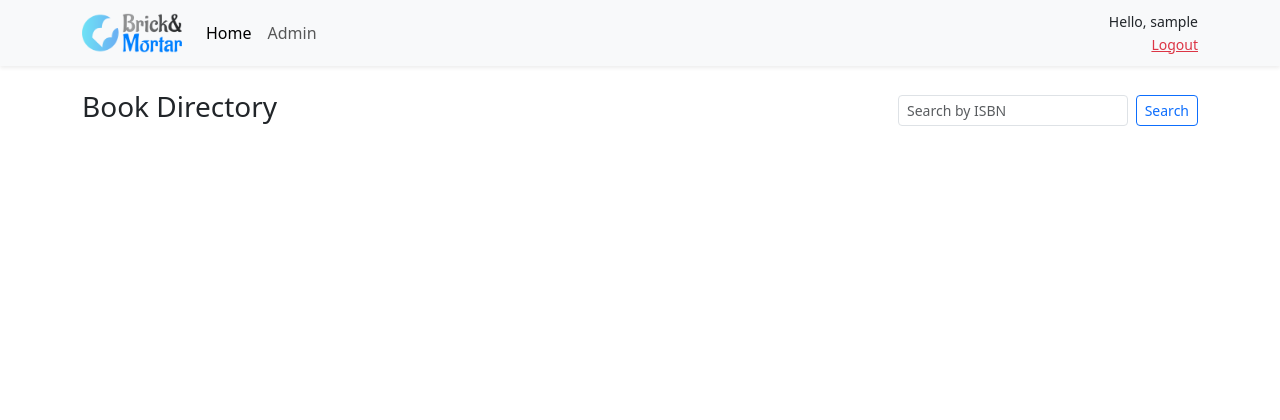
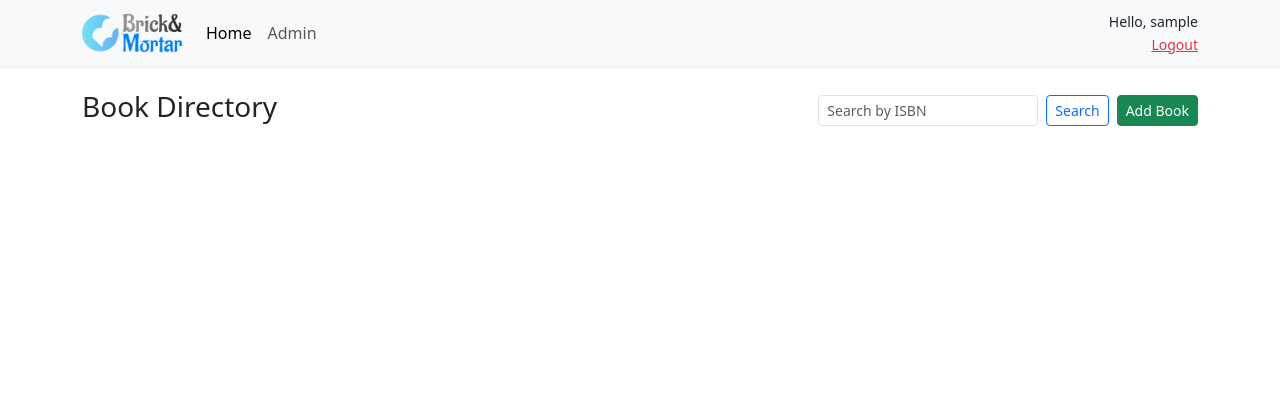
Before and after one commit to XintangZ/brickNmortar, a Spring Boot app: page / in a window 1280 px wide. Shown: the top 420 px of the page. Run offline with Spring Boot 4, Linux system fonts and the light colour scheme; the visitor is signed in with stand-in values (Sample User, id 1); data that the repository does not hold is empty; some of the project's set-up classes (security, data sources, template engines, error pages and the like) are left out, and stand-ins take their place; some libraries are stand-ins or nearby versions.

Commit message:
moved add book btn in search form

```diff
--- a/src/main/java/com/jac/onlinebookstore/book/controller/BookController.java
+++ b/src/main/java/com/jac/onlinebookstore/book/controller/BookController.java
@@ -47,7 +47,7 @@ public class BookController {
         return "index";
     }
 
-    @PostMapping("/search")
+    @GetMapping("/search")
     public String searchByIsbn(@RequestParam String isbn, Model model, HttpServletRequest request) {
         Book theBook = null;
         String refererUrl = request.getHeader("Referer");
--- a/src/main/resources/static/js/script.js
+++ b/src/main/resources/static/js/script.js
@@ -1,6 +1,13 @@
 document.addEventListener('DOMContentLoaded', (event) => {
+    const form = document.querySelector('#isbnSearchForm');
     const inputField = document.querySelector('#inputIsbn');
     const oldValue = inputField.value;
+
+    form.addEventListener('submit', (e)=>{
+        if (e.submitter.innerText === "Search" && inputField.value === '') {
+            e.preventDefault();
+        }
+    })
 
     inputField.addEventListener('input', () => {
         const newValue = inputField.value;
--- a/src/main/resources/templates/fragments/search-form.html
+++ b/src/main/resources/templates/fragments/search-form.html
@@ -1,11 +1,23 @@
 <!DOCTYPE html>
-<html lang="en">
+<html lang="en" xmlns:th="http://www.thymeleaf.org" xmlns:sec="http://www.thymeleaf.org/thymeleaf-extras-springsecurity5">
 <body>
 
     <div th:fragment="search">
-        <form class="d-flex" role="search" th:action="@{/books/search}" method="post" style="width: 300px">
-            <input id="inputIsbn" class="form-control form-control-sm me-2" type="search" name="isbn" placeholder="Search by ISBN" aria-label="Search" th:value="${isbn}">
-            <button class="btn btn-sm btn-outline-primary" type="submit">Search</button>
+        <form id="isbnSearchForm" class="d-flex gap-2" role="search">
+            <input id="inputIsbn" class="form-control form-control-sm" type="search" name="isbn" placeholder="Search by ISBN" aria-label="Search" th:value="${isbn}">
+
+            <button type="submit"
+                    class="btn btn-sm btn-outline-primary"
+                    formaction="/books/search">
+                Search
+            </button>
+
+            <button type="submit"
+                    formaction="/books/add"
+                    class="btn btn-sm btn-success text-nowrap"
+                    sec:authorize="hasRole('ROLE_ADMIN')">
+                Add Book
+            </button>
         </form>
         <script th:src="@{/js/script.js}"></script>
     </div>
--- a/src/main/resources/templates/home.html
+++ b/src/main/resources/templates/home.html
@@ -1,5 +1,5 @@
 <!DOCTYPE html>
-<html lang="en" xmlns:th="http://www.thymeleaf.org">
+<html lang="en" xmlns:th="http://www.thymeleaf.org" xmlns:sec="http://www.thymeleaf.org/thymeleaf-extras-springsecurity5">
 <body>
 
 <div th:fragment="content">
@@ -25,9 +25,23 @@
                     <p class="card-text text-secondary"><small th:text="'ISBN: ' + ${book.isbn}" /></p>
 
                     <button class="btn btn-outline-primary btn-sm"
-                            onclick="alert('Thank you. We will process your request shortly.')">
+                            onclick="alert('Thank you. We will process your request shortly.')"
+                            sec:authorize="hasRole('ROLE_USER')">
                         Request
                     </button>
+
+                    <div class="d-flex gap-2" sec:authorize="hasRole('ROLE_ADMIN')">
+                        <a th:href="@{/books/edit(bookId=${book.id})}"
+                           class="btn btn-outline-primary btn-sm w-100">
+                            Edit
+                        </a>
+
+                        <a th:href="@{/books/delete(bookId=${book.id})}"
+                           class="btn btn-outline-danger btn-sm w-100"
+                           onclick="if (!(confirm('Are you sure you want to delete this book?'))) return false">
+                            Delete
+                        </a>
+                    </div>
                 </div>
             </div>
         </div>
```
Also changed, not shown: src/main/resources/templates/books/list-books.html (+2 -7 lines).
